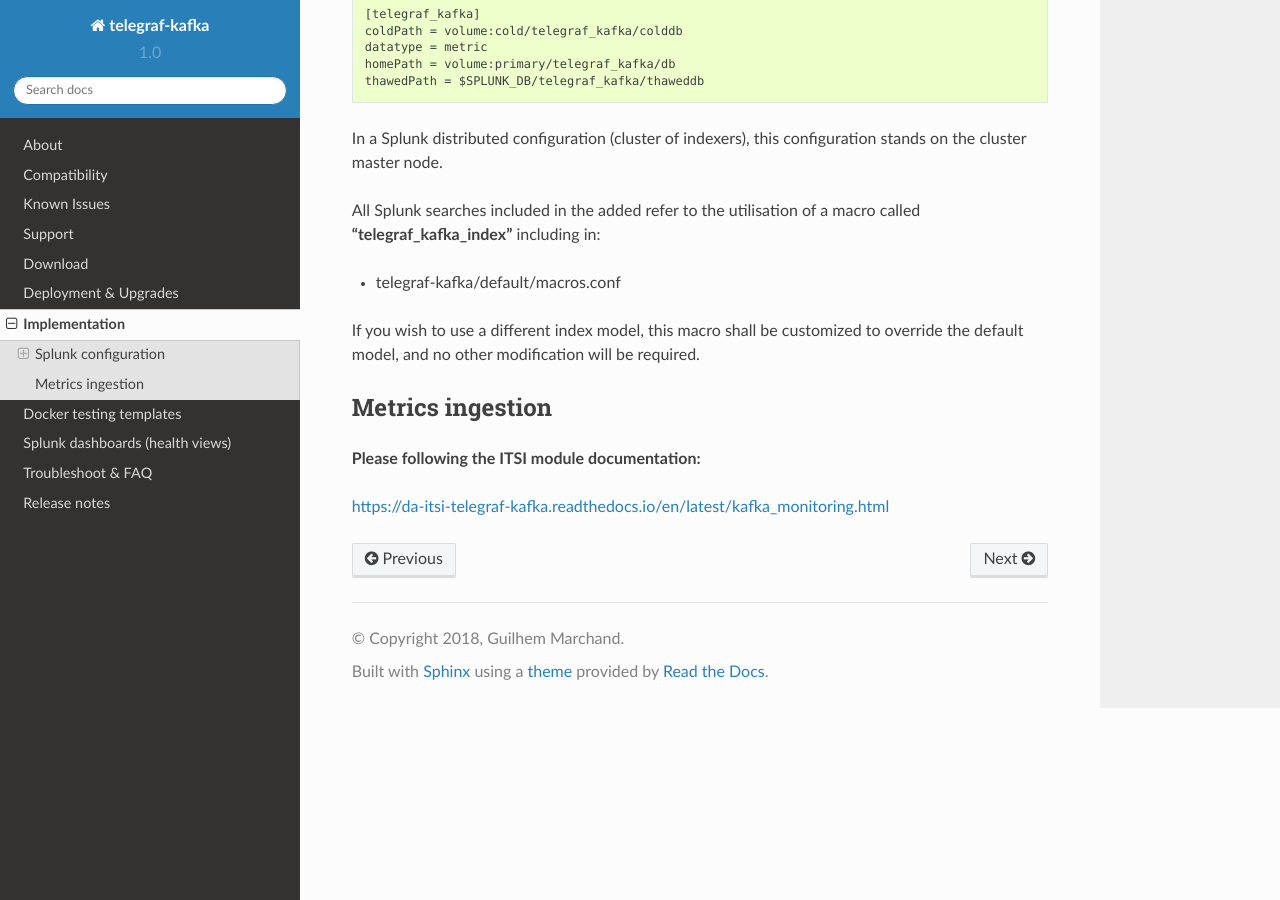
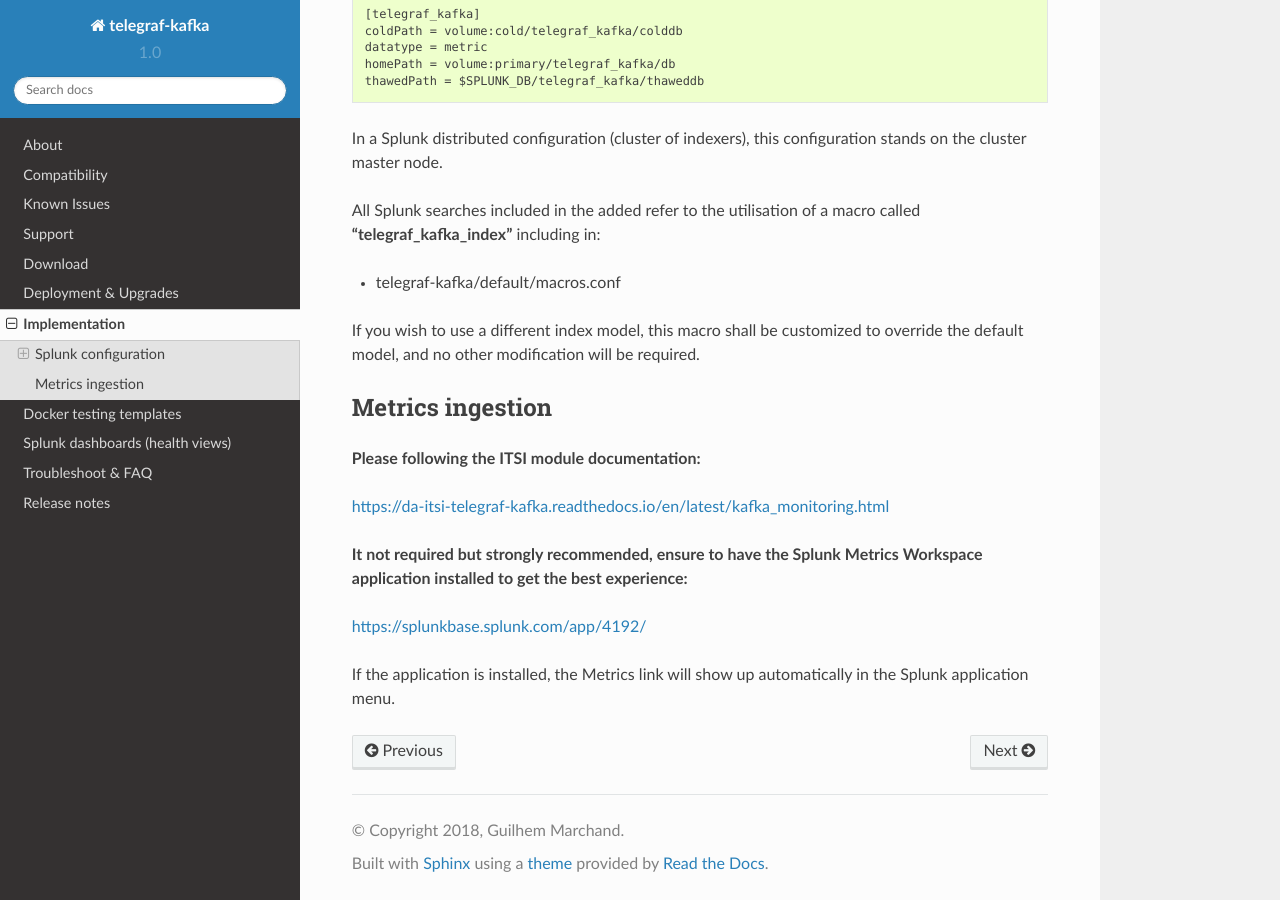
Before and after one commit to guilhemmarchand/telegraf-kafka, a Sphinx documentation site: the page built from docs/kafka_monitoring.rst, in a window 1280 px wide and 900 px high, scrolled down 909 px. Built offline with Sphinx 7.4.7 and the Read the Docs theme 2.0.0, drawn with Linux system fonts in a browser that asks for light colours.

Commit message:
read the docs

```diff
--- a/docs/kafka_monitoring.rst
+++ b/docs/kafka_monitoring.rst
@@ -45,3 +45,9 @@ Metrics ingestion
 **Please following the ITSI module documentation:**
 
 https://da-itsi-telegraf-kafka.readthedocs.io/en/latest/kafka_monitoring.html
+
+**It not required but strongly recommended, ensure to have the Splunk Metrics Workspace application installed to get the best experience:**
+
+https://splunkbase.splunk.com/app/4192/
+
+If the application is installed, the Metrics link will show up automatically in the Splunk application menu.
```
